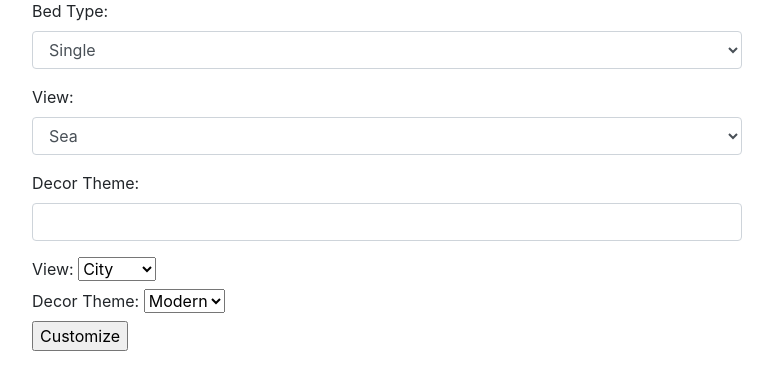
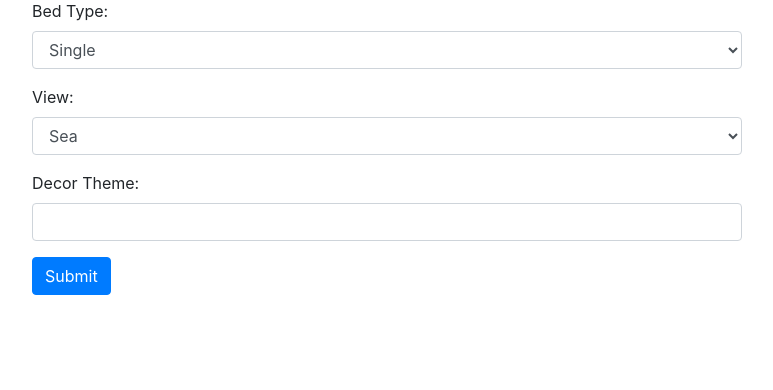
Before and after one commit to MegatShafiy/PROJECT-TT9L-06, a Flask app: page / in a window 1280 px wide. Shown: the part 121-511 px from the top of the page, without its empty margins (253-1026 px from the left). Run offline with Flask 3, Linux system fonts and the light colour scheme; some libraries are stand-ins or nearby versions.

Commit message:
Update index.html
adjust button

```diff
--- a/Hotel Reservation System/ROOM CUSTOMIZATION/templates/index.html
+++ b/Hotel Reservation System/ROOM CUSTOMIZATION/templates/index.html
@@ -33,24 +33,8 @@
                     <label for="decor_theme">Decor Theme:</label>
                     <input type="text" name="decor_theme" id="decor_theme" class="form-control" required>
                 </div>
-
-
-
-
-
-        <label for="view">View:</label>
-        <select name="view" id="view">
-            <option value="City">City</option>
-            <option value="Ocean">Ocean</option>
-            <option value="Garden">Garden</option>
-        </select><br>
-        <label for="decor_theme">Decor Theme:</label>
-        <select name="decor_theme" id="decor_theme">
-            <option value="Modern">Modern</option>
-            <option value="Classic">Classic</option>
-            <option value="Beach">Beach</option>
-        </select><br>
-        <input type="submit" value="Customize">
-    </form>
+                <button type="submit" class="btn btn-primary">Submit</button>
+            </form>
+        </div>
+    </div>
 </body>
-</html>
```
